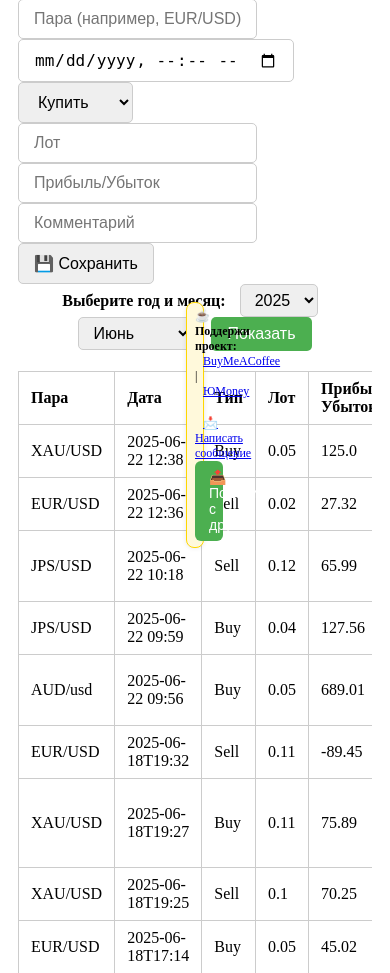
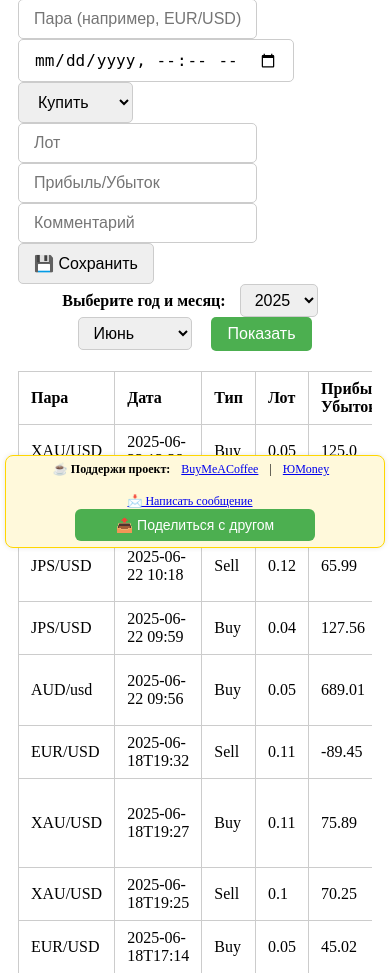
Before and after one commit to KakariA2/trader_diary, a Flask app: page / in a window 390 px wide. Shown: the part 291-1264 px from the top of the page. Run offline with Flask 3, Linux system fonts and the light colour scheme; data comes from the database, SQL or seed files in the repository.

Commit message:
Fix support-box center alignment on mobile

```diff
--- a/static/style.css
+++ b/static/style.css
@@ -7,12 +7,11 @@
 .support-box {
   position: fixed;
   bottom: 15px;
-    left: 50%;
-    transform: translateX(-50%);
+  right: 15px;
   background-color: #fff9db;
   border: 1px solid #ffd700;
   border-radius: 8px;
-    padding: 10px 14px;
+  padding: 12px 16px;
   font-size: 14px;
   z-index: 1000;
   box-shadow: 0 0 5px rgba(0,0,0,0.1);
@@ -21,8 +20,7 @@
   opacity: 1;
   pointer-events: auto;
   white-space: nowrap;
-    max-width: 90vw; /* чтобы не выходил за экран */
-    text-align: center; /* Важно! */
+  max-width: calc(100% - 40px);
 }
 
 .support-box a,
@@ -151,10 +149,10 @@ input, select, button {
     font-size: 12px;
     padding: 6px 8px;
     bottom: 5px;
-    left: 50%;
-    right: 50%;
-    max-width: calc(100% - 20px);
-    transform: translateX(-50%);
+    left: 5px;
+    right: 5px;
+    max-width: calc(100% - 10px);
+    transform: none;
     white-space: normal;
     text-align: center;
     display: flex;
```
Lines whose indentation alone changed are shown as unchanged.
